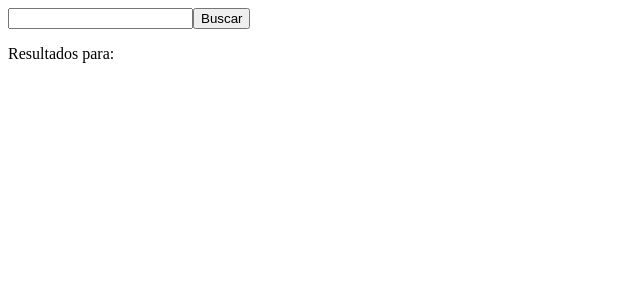
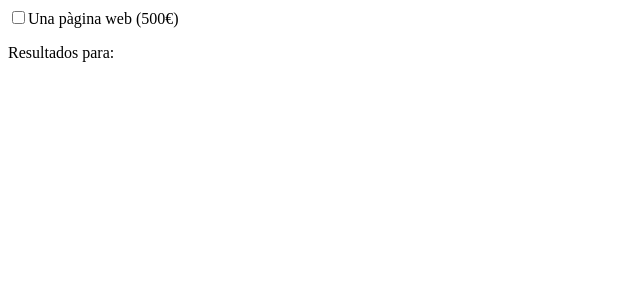
Before and after one commit to cris-casas/SPRINT_7, a React (Vite) app: page / in a window 1280 px wide. Shown: the top 300 px of the page, without its empty margins (0-640 px from the left). Built offline with nearby package versions, Linux system fonts and the light colour scheme.

Commit message:
20-04-pc

```diff
--- a/src/App.jsx
+++ b/src/App.jsx
@@ -2,6 +2,38 @@ import { useState } from 'react'
 import reactLogo from './assets/react.svg'
 import viteLogo from '/vite.svg'
 //import './App.css'
+
+function App() {
+
+    const [checkedValues, setValue] = useState(false); // Creamos un estado
+    const [suma, setSuma] = useState(0);
+
+    // Convé guardar el pressupost total calculat en un estat.
+
+    function handleChange(event){
+
+      const{value, checked} = event.target
+
+      if(checked){
+        setValue(value)
+      }
+    }
+
+    console.log(checkedValues)
+
+    return (
+      <form>
+        <input type="checkbox" value="500" onChange={handleChange} />
+        <label>Una pàgina web (500€)</label>
+        <p>Resultados para: {checkedValues}</p> {/* Mostramos el valor*/}
+      </form>
+    );
+
+};
+
+export default App;
+
+/*
 
 function App() {
 
@@ -16,13 +48,15 @@ function App() {
     >
       <input type='text' name='search' autoComplete='off'></input>
       <button type='submit'>Buscar</button>
-        <p>Resultados  para: {search}</p> {/* Mostramos el valor*/}
+      <p>Resultados para: {search}</p>
     </form>
   );
 
 };
 
 export default App;
+
+*/
 
 /*
       <input type="checkbox" id="ads" name="ads"/>
```
Lines whose indentation alone changed are shown as unchanged.
